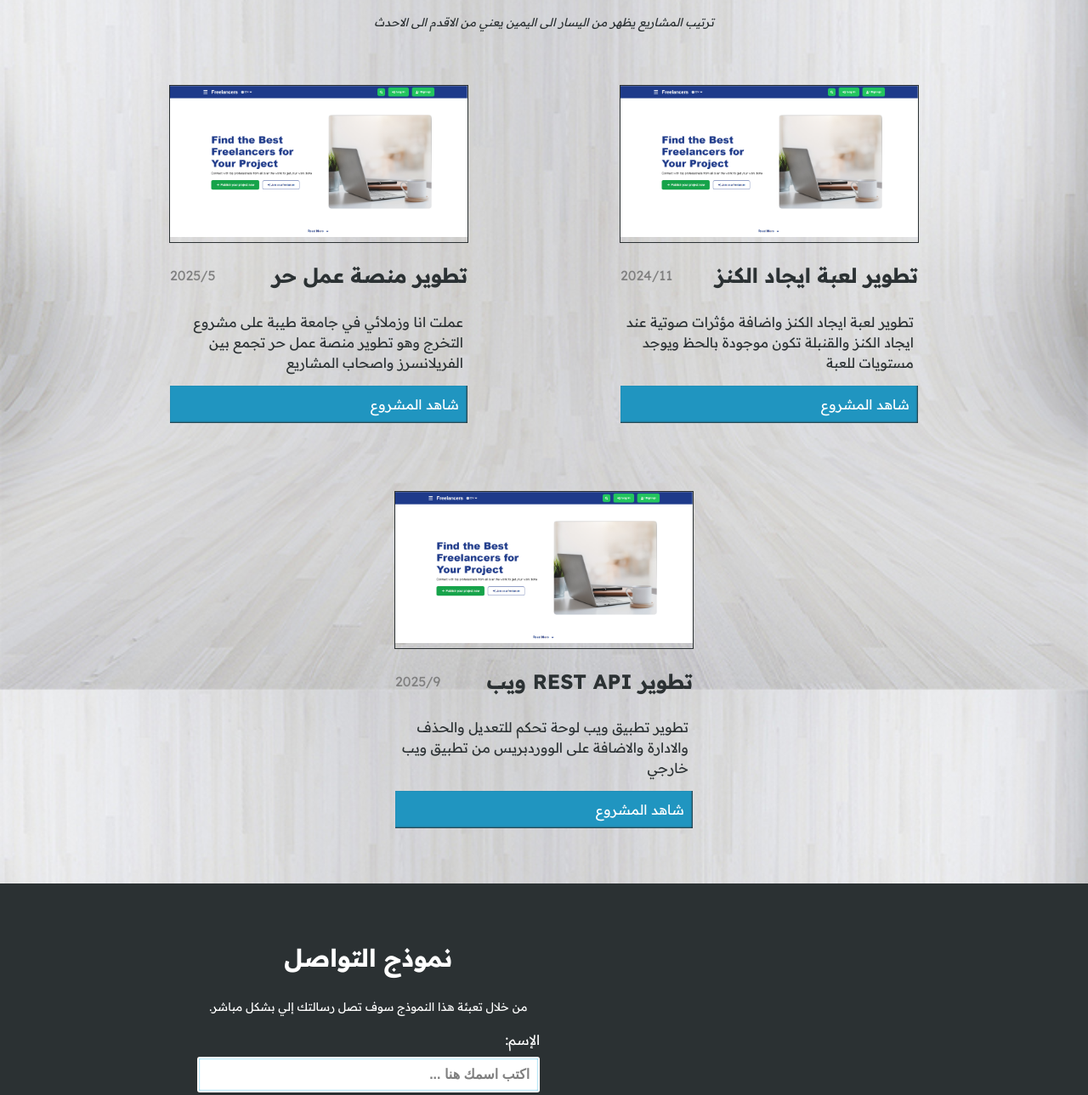
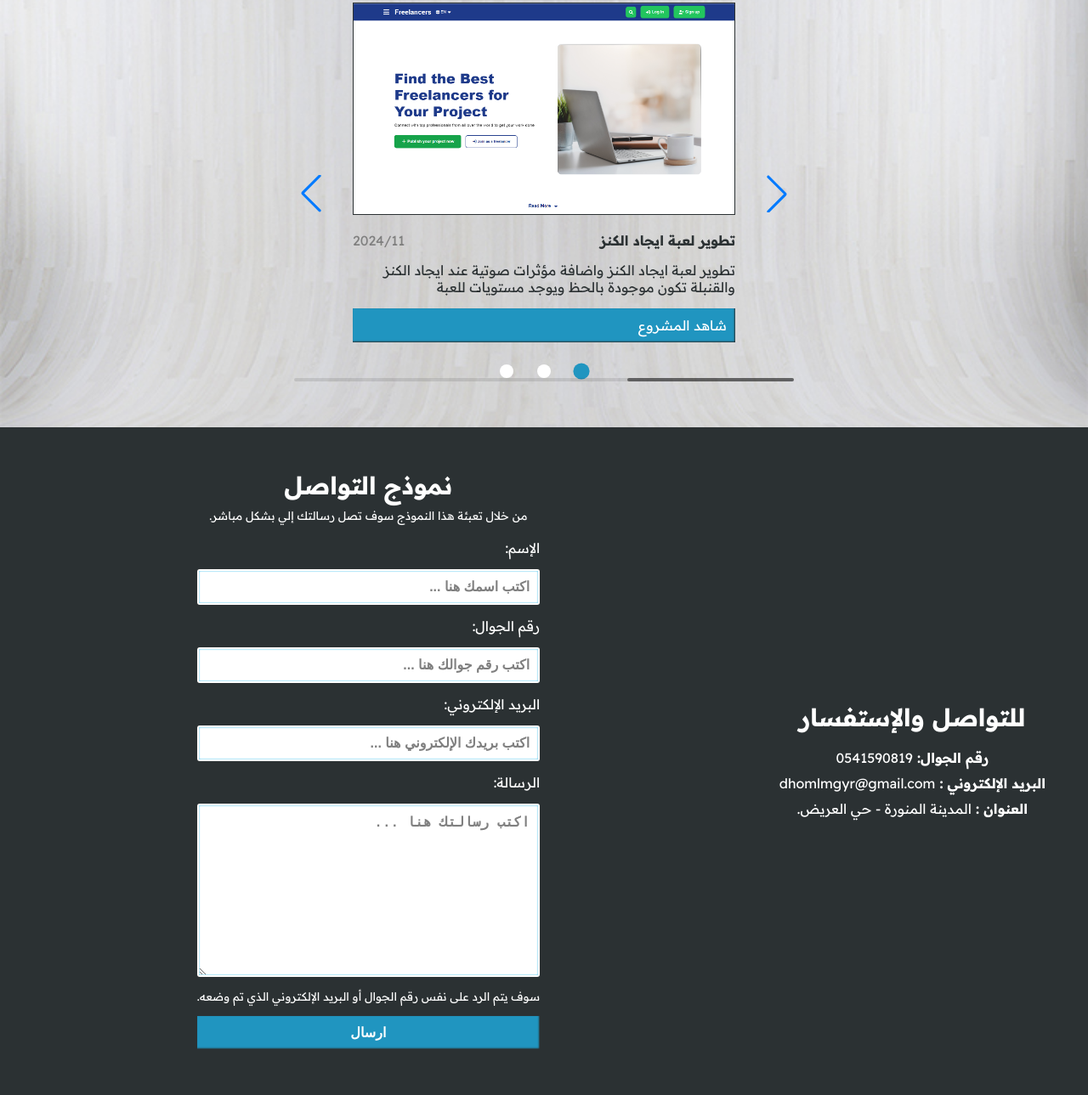
Before and after one commit to dhomlmgyr188/hsoub-projects, a plain HTML site: page firstPersonalWebsite/index.html in a window 1280 px wide. Shown: the part 619-1908 px from the top of the page at 85% size. Drawn offline with nearby package versions, Linux system fonts and the light colour scheme.

Commit message:
التاكد من تجاوبية وابعاد حجم الاشة لقسم التواصل وقسم معرض الاعمال وتم استبدال العرض العادي للاعمال الى مكتبة سلايدر للتواكب مع العصر الحديث في استخدام عرض الاعمال + التاكد من اكتمال شرح عمل موقع ويب شخصي

```diff
--- a/firstPersonalWebsite/css/style.css
+++ b/firstPersonalWebsite/css/style.css
@@ -11,14 +11,21 @@
     --medium: 1.5rem;
     --small: 1rem;
 }
+*,
+*::before,
+*::after{
+    padding: 0;
+    margin: 0;
+    box-sizing: border-box;
+}
 body{
     display: flex;
     flex-wrap: wrap;
-    padding: 0;
-    margin: 0;
-    box-sizing: border-box;
     font-family: "Readex Pro", sans-serif;
     font-style: normal;
+}
+section{
+    scroll-margin-top: 100px;
 }
 input::placeholder{
     color: var(--gray);
@@ -27,18 +34,22 @@ textarea::placeholder{
     color: var(--gray);
 }
 #header{
+    position: fixed;
+    top: 0;
+    left: 0;
     width: 100%;
+    min-height: 100px;
     display: flex;
     flex-wrap: row wrap;
     justify-content: space-between;
     align-items: center;
     background-color: var(--color1111);
     padding: 0 50px;
-    min-height: 6rem;
+    z-index: 999;
 }
 .branding a{
     color: var(--color1);
-    font-size: var(--medium);
+    font-size: var(--big);
     text-decoration: none;
 }
 nav>ul{
@@ -70,6 +81,7 @@ nav>ul>li>a:active{
 
 /* hero content */
 #hero{
+    padding-top: 100px;
     width: 100%;
     display: flex;
     text-align: center;
@@ -80,7 +92,7 @@ nav>ul>li>a:active{
     display: flex;
     flex-direction: column;
     gap: 10px;
-    background-image: url(/firstPersonalWebsite/images/OF18O70.jpg);
+    background-image: url(../images/OF18O70.jpg);
     background-repeat: no-repeat;
     background-size: cover;
     background-attachment: fixed;
@@ -99,19 +111,19 @@ nav>ul>li>a:active{
     flex-wrap: wrap;
     justify-content: space-between;
     align-items: center;
-    padding: 0 50px;
+    padding: 20px 50px;
+    gap: 20px;
     background-color: var(--color1111);
-    min-height: 6rem;
+    min-height: 100px;
 }
 .news-container>h2{
     color: var(--color1);
-    font-size: var(--medium);
+    font-size: var(--big);
 }
 .news-form{
     display: flex;
     flex-wrap: wrap;
     gap: 10px;
-    margin: 20px 0;
 }
 .news-form input[type="email"]{
     border-radius: 3px;
@@ -155,21 +167,25 @@ nav>ul>li>a:active{
 /* projects or gallary of my business */
 #projects{
     width: 100%;
-    background-image: url(/firstPersonalWebsite/images/OF18O70.jpg);
+    background-image: url(../images/OF18O70.jpg);
     background-repeat: no-repeat;
     background-size: cover;
     background-attachment: fixed;
     display: flex;
+    gap: 50px;
+    padding: 50px 50px;
     align-items: center;
+    justify-content: center;
     flex-direction: column;
     min-height: 500px;
-    padding: 50px 0;
 }
 .projects-title{
+    display: flex;
+    flex-direction: column;
+    gap: 10px;
     width: 100%;
     text-align: center;
     color: var(--color1111);
-    margin: 0 0 50px;
 }
 .projects-title>h1{
     font-size: var(--big);
@@ -183,32 +199,32 @@ nav>ul>li>a:active{
     justify-content: center;
     gap: 50px;
 }
-
+.swiper {
+    max-width: 600px;
+    height: 450px;
+  }
 .project-card{
-    padding: 15px ;
-    margin: 0px 50px;
+    margin: 0px auto;
     border-radius: 10px;
     color: var(--color1111);
     box-shadow: 0px 0px transparent var(--color1111);
-    width: 350px;
-    min-height: 300px;
+    max-width: 450px;
+    gap: 20px;
     display: flex;
-    line-height: 1.5;
     align-items: center;
     flex-direction: column;
     transition: 0.3s ease-in-out;
 }
-.project-card:hover{
-    transform:scale(1.03);
-}
+
 .project-img{
     border: 1px solid var(--color1111);
+    width: 450px;
+    height: 250px;
+    background-image: url(../images/hero\ page.png);
+    background-repeat: no-repeat;
+    background-size: cover;
+    background-position: center;
 }
-.project-img img{
-    width: 350px;
-    height: auto;
-}
-
 .project-title{
     display: flex;
     justify-content: space-between;
@@ -216,7 +232,7 @@ nav>ul>li>a:active{
 }
 .project-title>h1{
     color: var(--color1111);
-    font-size: var(--medium);
+    font-size: var(--small);
     font-weight: bold;
 }
 .project-title>p{
@@ -230,13 +246,15 @@ nav>ul>li>a:active{
 .project-content{
     display: flex;
     flex-direction: column;
+    gap: 15px;
 }
 .project-content>p{
-    margin-bottom: 10px;
-    padding: 5px;
+    font-size: var(--small);
 }
 .project-content>a{
     background-color: var(--color11);
+    width: 100%;
+    flex-grow: 1;
     padding: 10px;
     font-size: var(--small);
     box-shadow: inset -1px -1px 2px var(--color1111);
@@ -256,22 +274,41 @@ nav>ul>li>a:active{
     text-align: center;
     justify-content: center;
     flex-wrap: wrap;
-    padding: 20px 50px;
+    padding: 50px 50px;
     gap: 100px;
     background-color: var(--color1111);
 }
 .form-container{
     display: flex;
     flex-direction: column;
-    padding: 20px;
-    text-align: center;
     align-items: center;
     justify-content: center;
+    gap: 20px;
+    margin: 0 auto;
+}
+.swiper-pagination{
+    display: flex;
+    align-items: center;
+    justify-content: center;
+    gap: 20px;
+}
+/* النقاط نفسها */
+.swiper-pagination-bullet {
+    width: 16px;       /* العرض */
+    height: 16px;      /* الارتفاع */
+    background-color: var(--white); /* اللون */
+    opacity: 1;        /* شفافية كاملة */
+}
+/* النقطة النشطة */
+.swiper-pagination-bullet-active {
+    background-color: var(--color11);
+    transform: scale(1.2);
 }
 .form-title{
+    display: flex;
+    flex-direction: column;
     color: var(--white);
-    margin-bottom: 20px;
-    padding: 0;
+    gap: 10px;
 }
 .form-title>h1{
     color: var(--white);
@@ -281,14 +318,14 @@ nav>ul>li>a:active{
 .form-container .form{
     display: flex;
     flex-direction: column;
-    gap: 20px;
+    gap: 15px;
     text-align: right;
 
 }
 .form .inputs{
     display: flex;
     flex-direction: column;
-    gap: 10px;
+    gap: 15px;
 }
 .form small{
   color: var(--white);
@@ -315,6 +352,7 @@ nav>ul>li>a:active{
 
 .form input[type="submit"]{
     padding: 10px;
+    flex-grow: 1;
     outline: none;
     border: none;
     cursor: pointer;
@@ -339,24 +377,29 @@ nav>ul>li>a:active{
     flex-direction: column;
     justify-content: center;
     align-items: center;
-    text-align: center;
+    gap: 20px;
     color: var(--white);
-    line-height:2;
 }
 
 .contact-info>h1{
     font-size: var(--big);
 }
 
+.infos{
+    display: flex;
+    flex-direction: column;
+    gap: 10px;
+}
 .contact-info .infos>p{
     font-size: var(--small);
 }
 
 .contact-icon{
-display: flex;
-flex-direction: column;
+    display: flex;
+    flex-direction: column;
     justify-content: center;
     align-items: center;
+    gap: 20px;
 
 }
 .contact-icon>h1{
@@ -366,27 +409,32 @@ flex-direction: column;
 .icons{
     display: flex;
     justify-content: center;
-    gap: 20px;
+    gap: 10px;
 }
+.fa-whatsapp{color: green;}
+.fa-instagram{color: rgb(255, 0, 64);}
+.fa-snapchat{color: yellow;}
+.fa-tiktok{color: black;}
+.fa-github{color: gray;}
+.fa-linkedin{color: blue;}
 
 .icons a{
-    font-size: var(--medium);
+    font-size: var(--big);
     color: var(--white);
     border-radius: 50%;
     padding: 5px;
-    box-shadow: inset -1px -1px 2px var(--color111);
-    background-color: var(--color1);
+    box-shadow: inset -1px -1px 2px var(--c);
     transition: 0.3s ease;
 }
 .icons a:hover{
-    background-color: var(--color11);
+    background-color: var(--color1);
 }
 .icons a:active{
     box-shadow: inset -3px -3px 4px var(--color111);
 }
 .footer{
     text-align: center;
-    background-image: url(/firstPersonalWebsite/images/OF18O70.jpg);
+    background-image: url(../images/OF18O70.jpg);
     background-repeat: no-repeat;
     background-size: cover;
     background-attachment: fixed;
@@ -400,3 +448,44 @@ flex-direction: column;
 .footer>p>span{
     color: var(--color111);
 }
+
+
+.menu-icon{
+    color:var(--color1);
+    font-size: var(--big);
+}
+
+@media (max-width: 480px){
+    .swiper-button-prev,
+    .swiper-button-next {
+        display: none !important;
+    }
+    .branding a{
+        font-size: var(--medium);
+    }
+}
+
+@media (max-width: 579px){
+    .swiper-button-prev,
+    .swiper-button-next {
+        display: none !important;
+    }
+}
+@media (max-width: 669px){
+    .swiper-button-prev,
+    .swiper-button-next {
+        display: none !important;
+    }
+    .news-container{
+        justify-content: center;
+    }
+}
+@media (max-width: 829px){
+    .news-container{
+        justify-content: center;
+    }
+}
+
+@media (max-width: 1154px){
+
+}
--- a/firstPersonalWebsite/index.html
+++ b/firstPersonalWebsite/index.html
@@ -5,8 +5,9 @@
     <meta http-equiv="X-UA-Compatible" content="IE=edge">
     <meta name="viewport" content="width=device-width, initial-scale=1.0">
     <title>الصفحة الرئيسية</title>
+    <link rel="stylesheet" href="https://cdnjs.cloudflare.com/ajax/libs/font-awesome/7.0.1/css/all.min.css" integrity="sha512-2SwdPD6INVrV/lHTZbO2nodKhrnDdJK9/kg2XD1r9uGqPo1cUbujc+IYdlYdEErWNu69gVcYgdxlmVmzTWnetw==" crossorigin="anonymous" referrerpolicy="no-referrer" />
+    <link rel="stylesheet" href="https://cdn.jsdelivr.net/npm/swiper@12/swiper-bundle.min.css"/>
     <link rel="stylesheet" href="./css/style.css">
-    <link rel="stylesheet" href="https://cdnjs.cloudflare.com/ajax/libs/font-awesome/7.0.1/css/all.min.css" integrity="sha512-2SwdPD6INVrV/lHTZbO2nodKhrnDdJK9/kg2XD1r9uGqPo1cUbujc+IYdlYdEErWNu69gVcYgdxlmVmzTWnetw==" crossorigin="anonymous" referrerpolicy="no-referrer" />
 </head>
 <body>
     <header id="header">
@@ -18,13 +19,16 @@
                 </a>
             </h1>
         </div>
-        <nav>
+        <nav id="nav-menu">
             <ul>
                 <li><a href="index.html">الرئيسية</a></li>
                 <li><a href="#projects">معرض الأعمال</a></li>
                 <li><a href="#contact">تواصل معي</a></li>
             </ul>
         </nav>
+        <!-- <div class="menu-icon">
+            <i class="fa-solid fa-bars"></i>
+        </div> -->
     </header>
     <section id="hero">
         <article class="text-container">
@@ -46,10 +50,11 @@
             <h1>معرض أعمالي</h1>
             <small><i>ترتيب المشاريع يظهر من اليسار الى اليمين يعني من الاقدم الى الاحدث</i></small>
         </div>
-        <div class="projects-container">
+        <div class="swiper projects-container">
+            <div class="swiper-wrapper">
+                <div class="swiper-slide">
                     <div class="project-card">
                         <div class="project-img">
-                    <img src="images/hero page.png" alt="project image">
                         </div>
                         <div class="project-content">
                             <div class="project-title">
@@ -60,10 +65,10 @@
                             <a href="#">شاهد المشروع</a>
                         </div>
                     </div>
+                </div>
+                <div class="swiper-slide">
                     <div class="project-card">
-                <div class="project-img">
-                    <img src="images/hero page.png" alt="project image">
-                </div>
+                        <div class="project-img"></div>
                         <div class="project-content">
                             <div class="project-title">
                                 <h1>تطوير منصة عمل حر</h1>
@@ -73,9 +78,10 @@
                             <a href="#">شاهد المشروع</a>
                         </div>
                     </div>
+                </div>
+                <div class="swiper-slide">
                     <div class="project-card">
                         <div class="project-img">
-                    <img src="images/hero page.png" alt="project image">
                         </div>
                         <div class="project-content">
                             <div class="project-title">
@@ -87,10 +93,16 @@
                         </div>
                     </div>
                 </div>
+            </div>
+            <div class="swiper-pagination"></div>
+            <div class="swiper-button-prev"></div>
+            <div class="swiper-button-next"></div>
+            <div class="swiper-scrollbar"></div>
+        </div>
     </section>
     <section id="contact">
         <article class="contact-info">
-            <h1>للتواصل والإستفسار : </h1>
+            <h1>للتواصل والإستفسار</h1>
             <div class="infos">
                 <p><b>رقم الجوال: </b>0541590819</p>
                 <p><b>البريد الإلكتروني : </b>dhomlmgyr@gmail.com</p>
@@ -124,7 +136,7 @@
             </form>
         </article>
         <article class="contact-icon">
-            <h1> منصات التواصل الإجتماعي: </h1>
+            <h1> منصات التواصل الإجتماعي</h1>
             <div class="icons">
                 <a href="#"><i class="fa-brands fa-whatsapp"></i></a>
                 <a href="#"><i class="fa-brands fa-instagram"></i></a>
@@ -138,5 +150,9 @@
     <footer class="footer">
         <p>جميع الحقوق محفوظة لدى عبدالرحمن المغير <span>@2026</span></p>
     </footer>
+
+    <script src="https://cdn.jsdelivr.net/npm/swiper@12/swiper-bundle.min.js"></script>
+    <script src="./js/hamburger.js"></script>
+    <script src="./js/slider.js"></script>
 </body>
 </html>
--- /dev/null
+++ b/firstPersonalWebsite/js/slider.js
@@ -0,0 +1,22 @@
+const swiper = new Swiper('.swiper', {
+  // Optional parameters
+  direction: 'horizontal',
+  loop: true,
+
+  // If we need pagination
+  pagination: {
+    el: '.swiper-pagination',
+  },
+
+  // Navigation arrows
+  navigation: {
+    nextEl: '.swiper-button-next',
+    prevEl: '.swiper-button-prev',
+  },
+
+  // And if we need scrollbar
+  scrollbar: {
+    el: '.swiper-scrollbar',
+  },
+}
+);
```
Also changed, not shown: firstPersonalWebsite/js/hamburger.js (added). Lines whose indentation alone changed are shown as unchanged.
